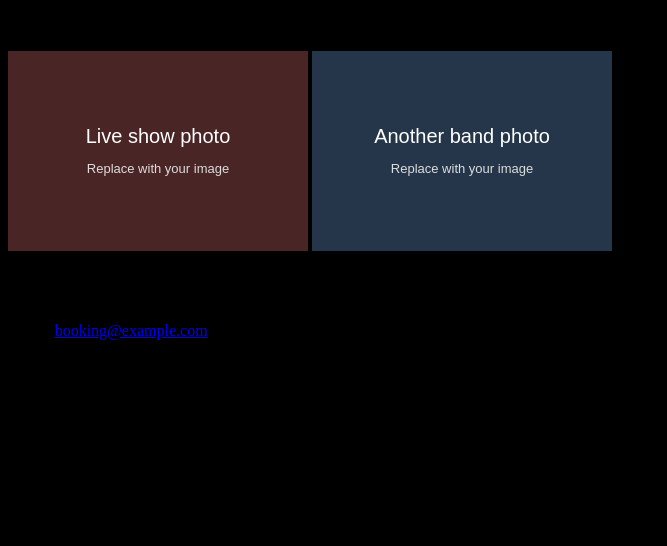
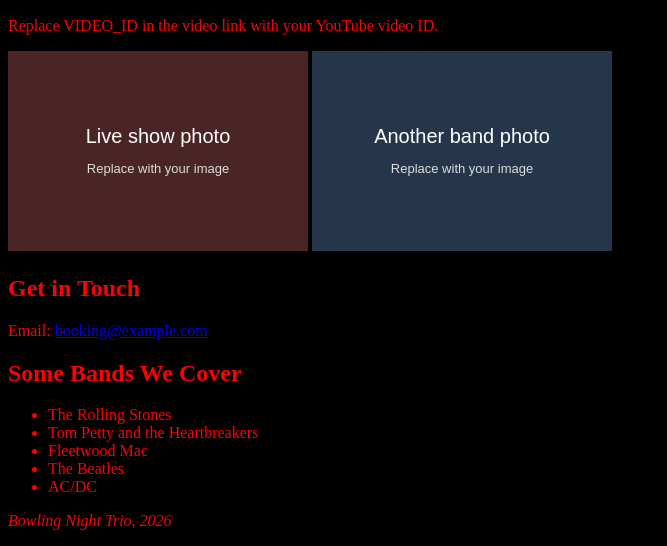
Before and after one commit to rhdowney/bowlingnighttrio, a plain HTML site: page index.html in a window 1280 px wide. Shown: the part 807-1353 px from the top of the page, without its empty margins (0-667 px from the left). Drawn offline with Linux system fonts and the light colour scheme.

Commit message:
basic embedded style sheet

```diff
--- a/index.html
+++ b/index.html
@@ -4,8 +4,13 @@
   <meta charset="UTF-8">
   <meta name="viewport" content="width=device-width, initial-scale=1">
   <title>Bowling Night Trio</title>
+<style type="text/css">
+body {
+    color: red;
+    background-color: black }
+</style>
 </head>
-<body bgcolor="black">
+<body>
   <header>
     <h1>Bowling Night Trio</h1>
     <p></p>
@@ -49,7 +54,7 @@
       <li>The Beatles</li>
       <li>AC/DC</li>
     </ul>
-    <p>&copy; Bowling Night Trio</p>
   </footer>
+<address>Bowling Night Trio, 2026</address>
 </body>
 </html>
```
